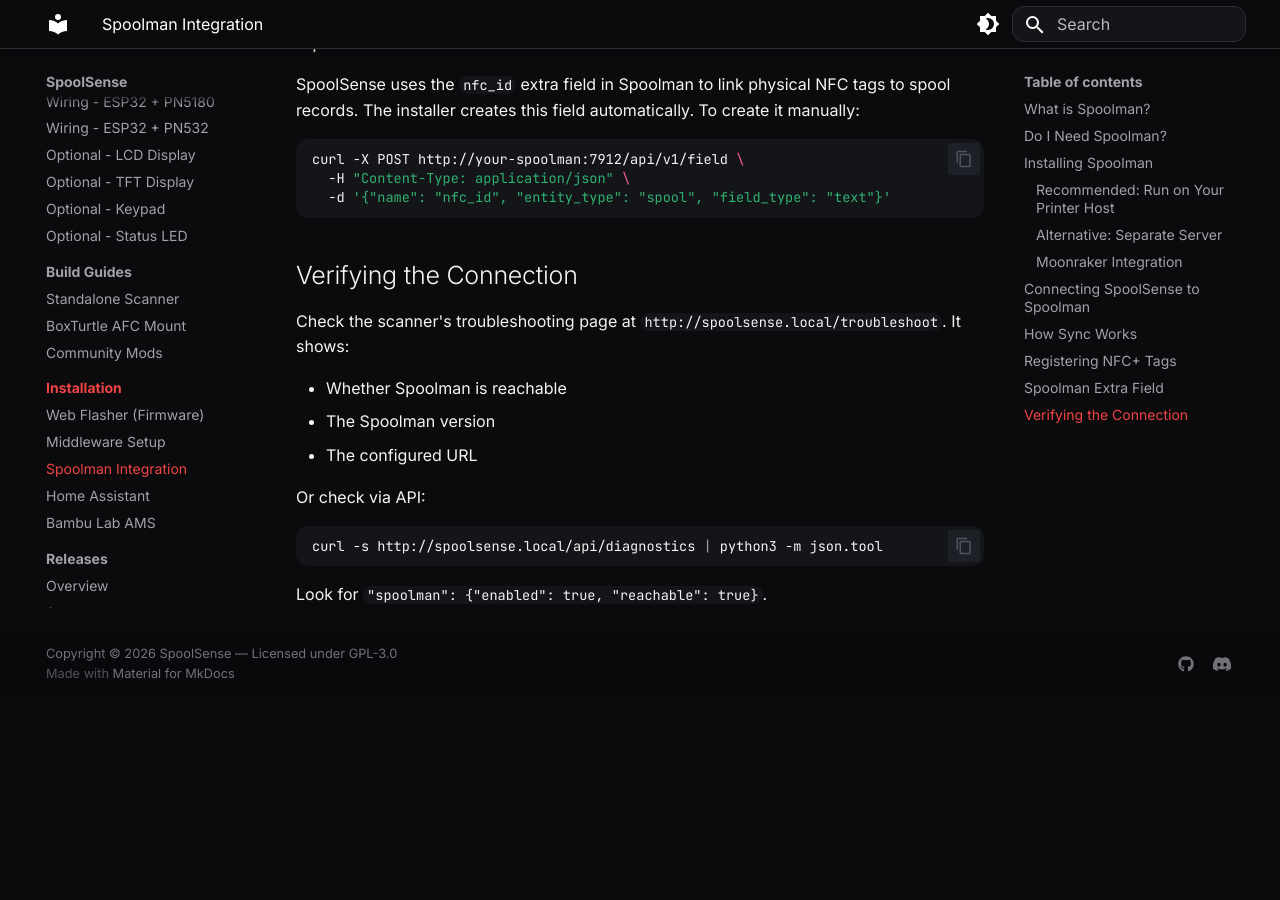
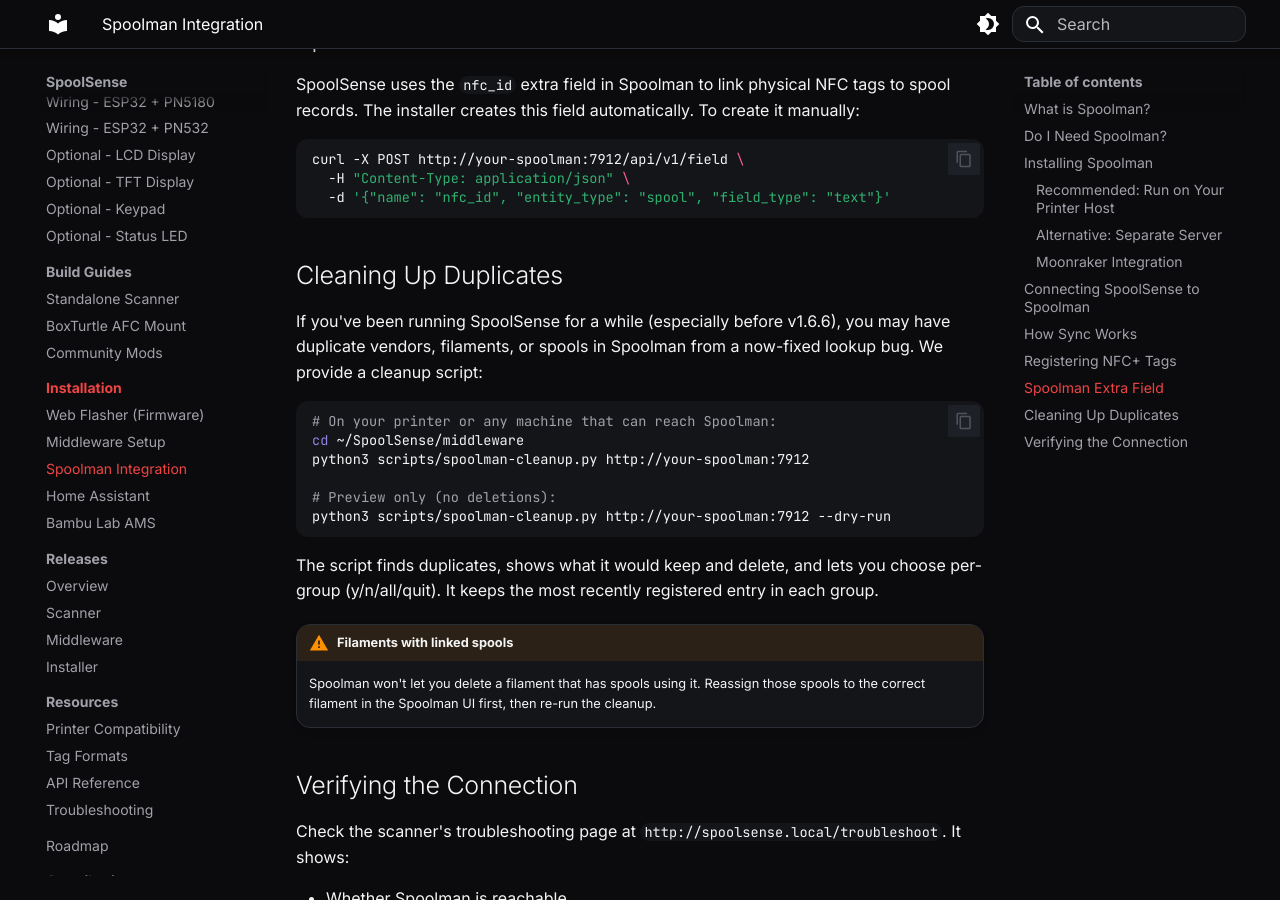
Before and after one commit to SpoolSense/spoolsense.org, an MkDocs documentation site: the page built from docs/installation/spoolman.md, in a window 1280 px wide and 900 px high, scrolled down 3027 px. Built offline with MkDocs 1.6.1 and Material for MkDocs 9.7.7, drawn with Linux system fonts in a browser that asks for light colours; before the commit the page ends 3724 px from its top, so only the background shows below that.

Commit message:
docs: add spoolman-cleanup script section to Spoolman page

````diff
--- a/docs/installation/spoolman.md
+++ b/docs/installation/spoolman.md
@@ -110,6 +110,24 @@ curl -X POST http://your-spoolman:7912/api/v1/field \
   -d '{"name": "nfc_id", "entity_type": "spool", "field_type": "text"}'
 ```
 
+## Cleaning Up Duplicates
+
+If you've been running SpoolSense for a while (especially before v1.6.6), you may have duplicate vendors, filaments, or spools in Spoolman from a now-fixed lookup bug. We provide a cleanup script:
+
+```bash
+# On your printer or any machine that can reach Spoolman:
+cd ~/SpoolSense/middleware
+python3 scripts/spoolman-cleanup.py http://your-spoolman:7912
+
+# Preview only (no deletions):
+python3 scripts/spoolman-cleanup.py http://your-spoolman:7912 --dry-run
+```
+
+The script finds duplicates, shows what it would keep and delete, and lets you choose per-group (y/n/all/quit). It keeps the most recently registered entry in each group.
+
+!!! warning "Filaments with linked spools"
+    Spoolman won't let you delete a filament that has spools using it. Reassign those spools to the correct filament in the Spoolman UI first, then re-run the cleanup.
+
 ## Verifying the Connection
 
 Check the scanner's troubleshooting page at `http://spoolsense.local/troubleshoot`. It shows:
````
